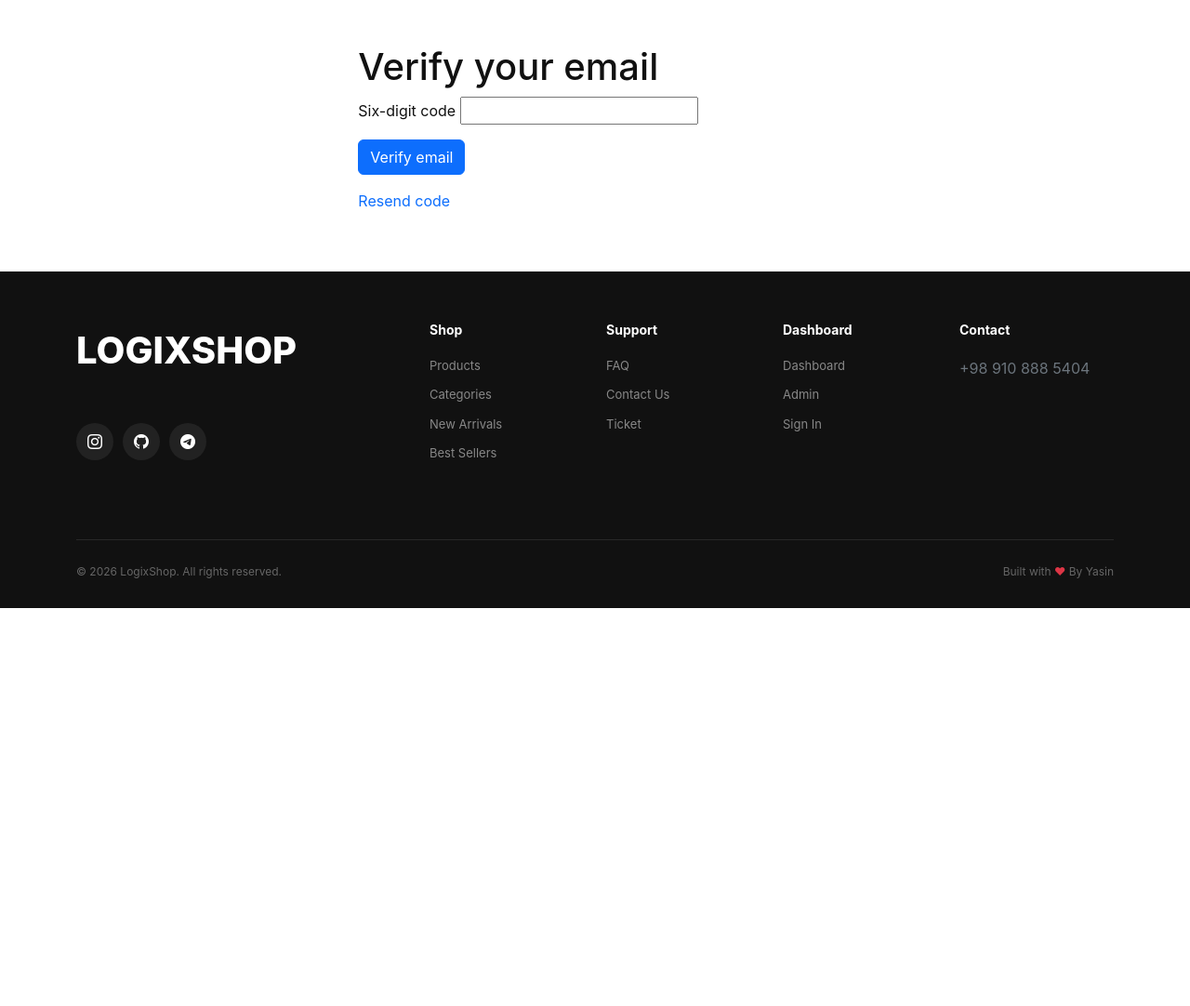
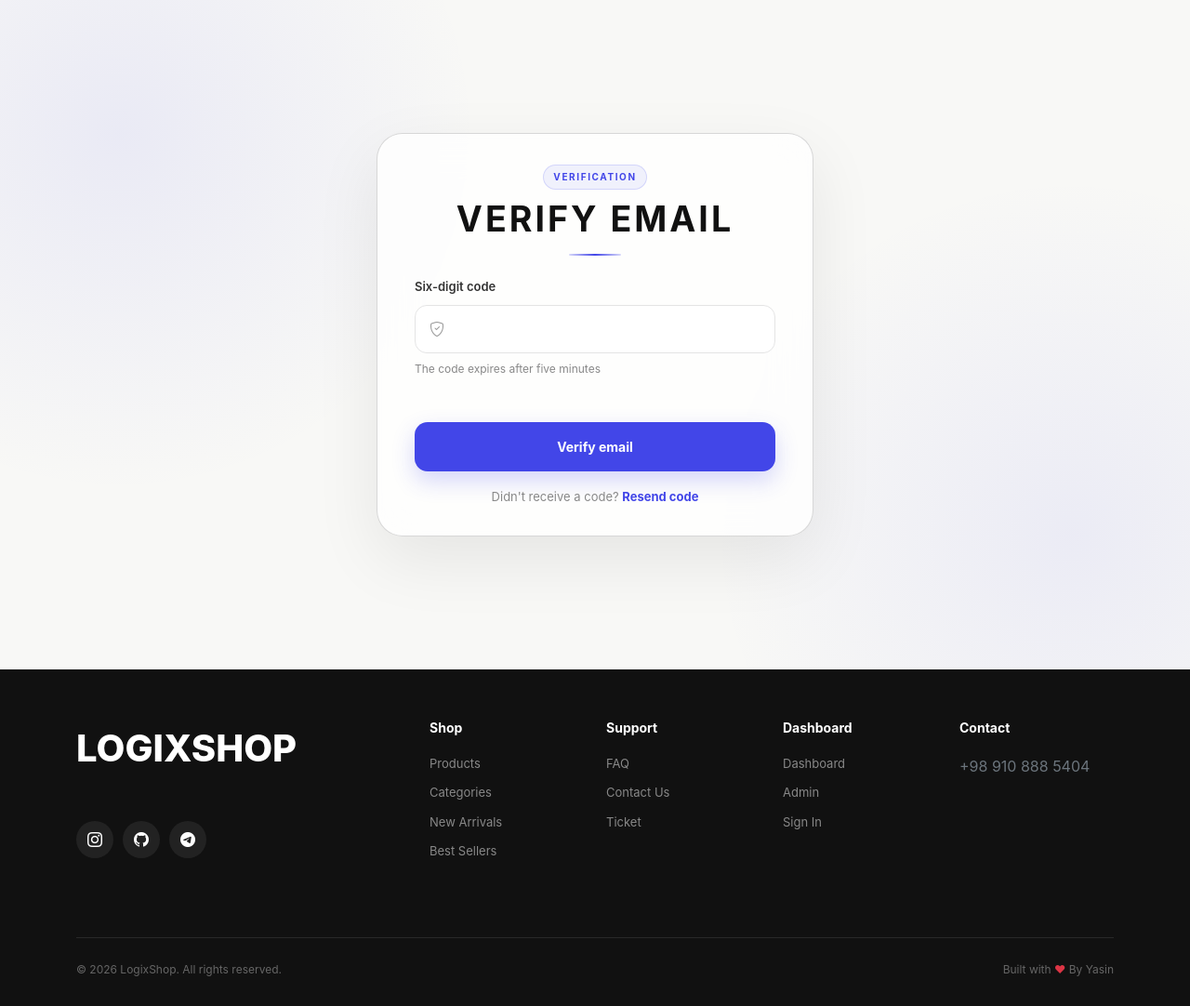
Before and after one commit to yasinnazari/LogixShop, a Django app: page /verify-email/ in a window 1280 px wide. Shown: the part 93-1175 px from the top of the page at 93% size. Before the commit the page ends 747 px from the top, so only its background shows below. Run offline with Django 5.2, Linux system fonts and the light colour scheme; parts of the project's set-up code (start-up, migrations or seed data) failed here and were passed over.

Commit message:
Designed verification page for register

```diff
--- /dev/null
+++ b/shop/static/css/email-verification.css
@@ -0,0 +1,48 @@
+.email-verification-page {
+   padding: 28px 0;
+}
+
+.email-verification-page .login-card {
+   max-width: 470px;
+   padding: 32px 40px;
+}
+
+.email-verification-page .login-header {
+   margin-bottom: 24px;
+}
+
+.email-verification-page .form-group {
+   margin-bottom: 18px;
+}
+
+.email-verification-page .verification-code-input {
+   padding-right: 20px;
+   letter-spacing: 0.35em;
+   text-align: center;
+}
+
+.verification-code-help {
+   display: block;
+   margin-top: 8px;
+   color: #888;
+   font-size: 12px;
+   line-height: 1.5;
+}
+
+.email-verification-page .login-btn {
+   margin-top: 4px;
+}
+
+.verification-resend-text {
+   margin-top: 18px;
+}
+
+@media (max-width: 576px) {
+   .email-verification-page {
+      padding: 20px 15px;
+   }
+
+   .email-verification-page .login-card {
+      padding: 24px 20px;
+   }
+}
--- a/shop/templates/auth/email_change.html
+++ b/shop/templates/auth/email_change.html
@@ -14,7 +14,7 @@
       <div class="login-wrapper">
          <div class="login-card">
             <div class="login-header auth-heading">
-               <span class="login-label">ACCOUNT SETTINGS</span>
+               <span class="login-label">EMAIL SECURITY</span>
                <h1>CHANGE EMAIL</h1>
             </div>
 
--- a/shop/templates/auth/verify_email.html
+++ b/shop/templates/auth/verify_email.html
@@ -1,30 +1,49 @@
 {% extends "main/base.html" %}
+{% load static %}
 
-{% block title %}Verify email{% endblock %}
+{% block title %}LogixShop | Verify email{% endblock %}
+
+{% block extra_css %}
+   <link rel="stylesheet" href="{% static 'css/login.css' %}">
+   <link rel="stylesheet" href="{% static 'css/email-verification.css' %}">
+{% endblock extra_css %}
 
 {% block content %}
-<section class="py-5">
-   <div class="container col-md-5">
-      <h1>Verify your email</h1>
+<section class="login-page email-verification-page">
+   <div class="container">
+      <div class="login-wrapper">
+         <div class="login-card">
+            <div class="login-header auth-heading">
+               <span class="login-label">VERIFICATION</span>
+               <h1>VERIFY EMAIL</h1>
+            </div>
+
             {% include "auth/_errors.html" %}
 
-      <form method="post" novalidate>
+            <form class="login-form" method="post" novalidate>
                 {% csrf_token %}
 
-         <p>
+                <div class="form-group">
                     <label for="verification-code">Six-digit code</label>
-            <input id="verification-code" name="code" inputmode="numeric" pattern="[0-9]{6}" autocomplete="one-time-code" required>
+                    <div class="input-wrapper">
+                        <i class="bi bi-shield-check"></i>
+                        <input class="verification-code-input" id="verification-code" name="code" inputmode="numeric" pattern="[0-9]{6}" maxlength="6" autocomplete="one-time-code" aria-describedby="verification-code-help" required>
+                    </div>
+                    <small id="verification-code-help" class="verification-code-help">The code expires after five minutes</small>
                     {% for error in errors.code %}
-               <span class="text-danger">{{ error }}</span>
+                        <div class="text-danger">{{ error }}</div>
                     {% endfor %}
-         </p>
+                </div>
 
-         <button class="btn btn-primary" type="submit">Verify email</button>
+                <button class="login-btn mt-5" type="submit">Verify email</button>
             </form>
 
-      <p class="mt-3">
+            <p class="signup-text verification-resend-text">
+               Didn't receive a code?
                <a href="{% url 'shop:resend_verification' %}">Resend code</a>
             </p>
          </div>
+      </div>
+   </div>
 </section>
 {% endblock %}
```
Lines whose indentation alone changed are shown as unchanged.
